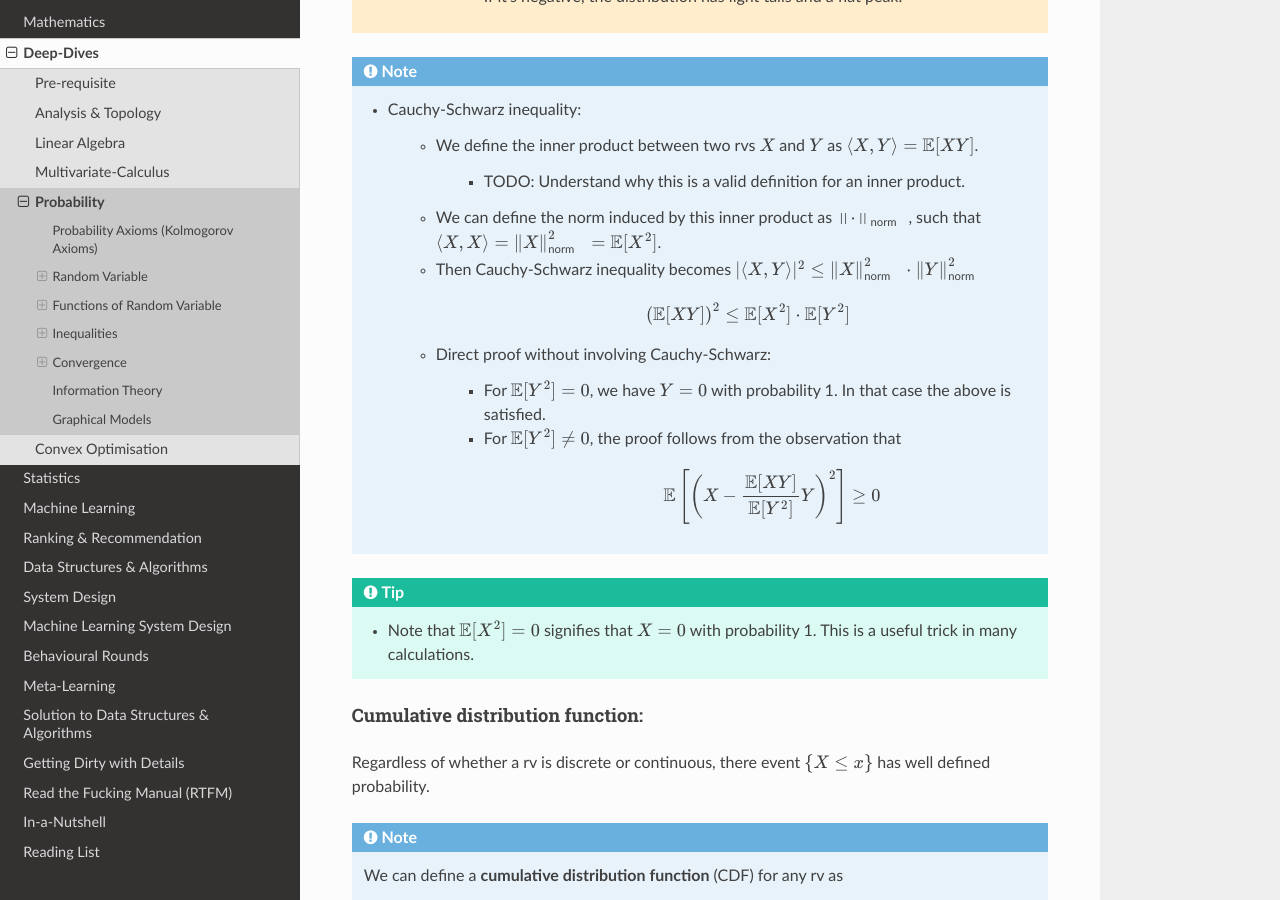
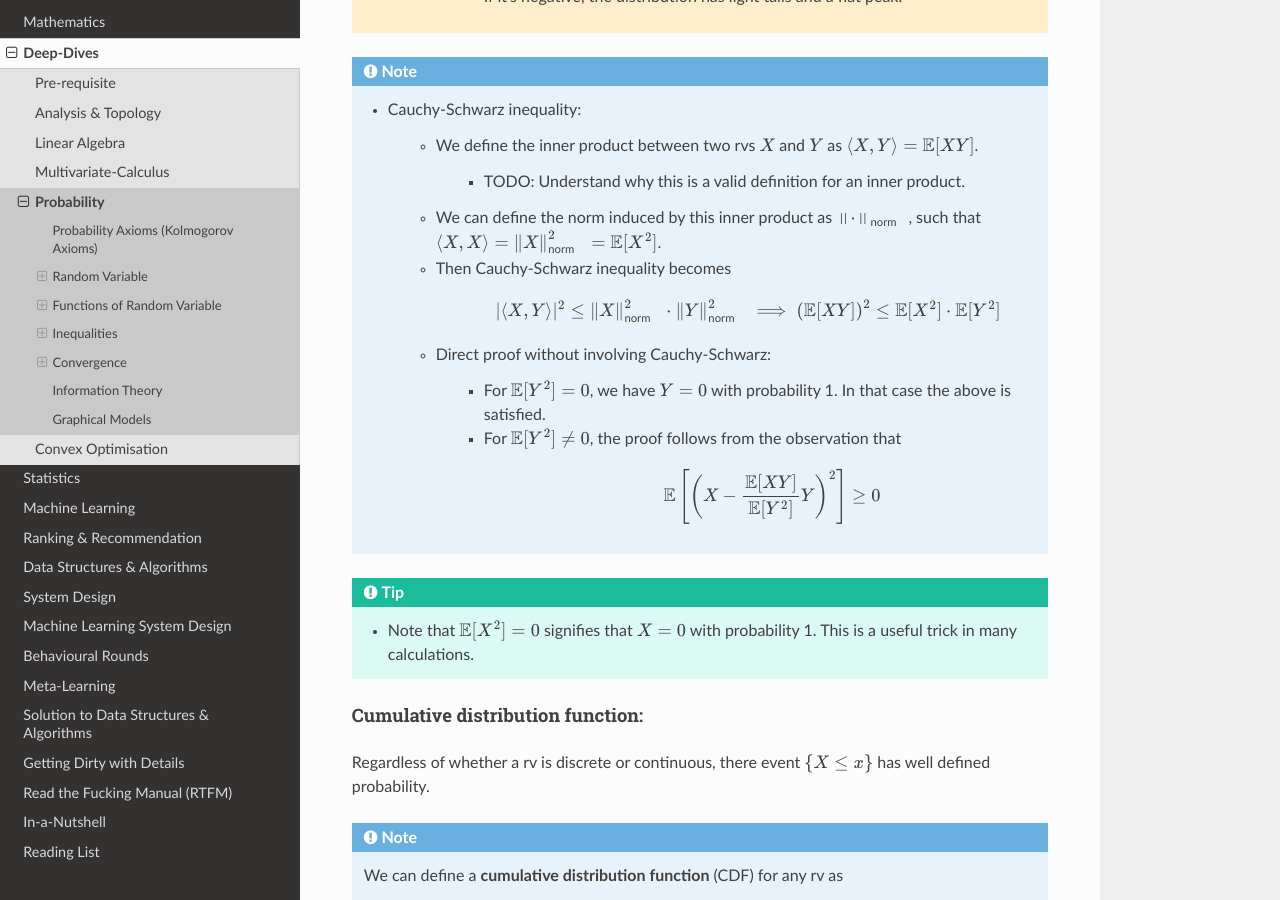
Before and after one commit to uselesstechjunks/leetcode, a Sphinx documentation site: the page built from docs/source/math/prob.rst, in a window 1280 px wide and 900 px high, scrolled down 13138 px. Built offline with Sphinx 7.4.7 and the Read the Docs theme 2.0.0, drawn with Linux system fonts in a browser that asks for light colours.

Commit message:
Update prob.rst

```diff
--- a/docs/source/math/prob.rst
+++ b/docs/source/math/prob.rst
@@ -445,9 +445,9 @@ We can define Expectation of as :math:`\int\limits_{-\infty}^\infty x f_X(x) dx`
 
 			* TODO: Understand why this is a valid definition for an inner product.
 		* We can define the norm induced by this inner product as :math:`\left\| \cdot \right\|_{\text{norm}}`, such that :math:`\langle X,X\rangle=\left\| X \right\|_{\text{norm}}^2=\mathbb{E}[X^2]`.
-		* Then Cauchy-Schwarz inequality becomes :math:`|\langle X,Y\rangle|^2\leq \left\| X \right\|_{\text{norm}}^2\cdot\left\| Y \right\|_{\text{norm}}^2`
+		* Then Cauchy-Schwarz inequality becomes
 
-			.. math:: \left(\mathbb{E}[XY]\right)^2\leq\mathbb{E}[X^2]\cdot\mathbb{E}[Y^2]
+			.. math:: |\langle X,Y\rangle|^2\leq \left\| X \right\|_{\text{norm}}^2\cdot\left\| Y \right\|_{\text{norm}}^2\implies \left(\mathbb{E}[XY]\right)^2\leq\mathbb{E}[X^2]\cdot\mathbb{E}[Y^2]
 
 		* Direct proof without involving Cauchy-Schwarz:
 
```
